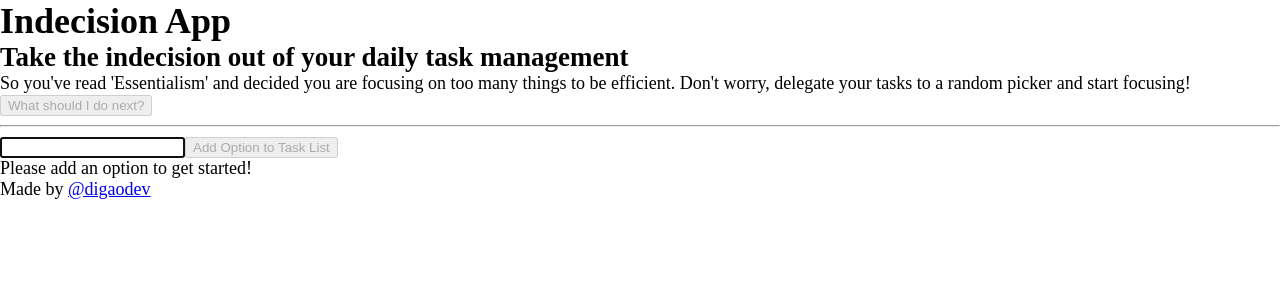
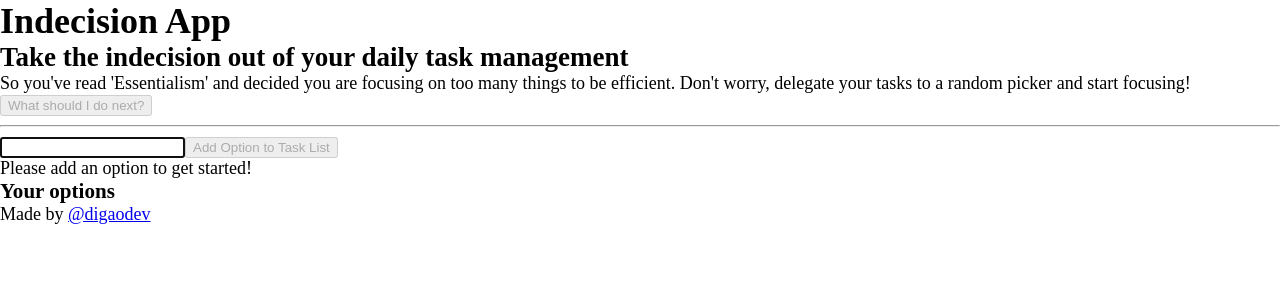
Before and after one commit to digaodev/react-indecision-app, a React (Create React App) app: page / in a window 1280 px wide. Shown: the top 300 px of the page. Built offline with nearby package versions, Linux system fonts and the light colour scheme.

Commit message:
Refactor: adjust font size to simplify rem units. Add heading to options list

```diff
--- a/src/components/OptionsList/OptionsList.js
+++ b/src/components/OptionsList/OptionsList.js
@@ -8,6 +8,7 @@ const OptionsList = ({
   handleDeleteAllOptions
 }) => (
   <section className="options-list">
+  <h3>Your options</h3>
     {options.length > 0 && (
       <button onClick={handleDeleteAllOptions}>Remove All Options</button>
     )}
--- a/src/index.css
+++ b/src/index.css
@@ -1,6 +1,10 @@
 html {
   box-sizing: border-box;
-  font-size: 18px;
+  font-size: 62.5%;
+}
+
+body {
+  font-size: 1.8rem;
 }
 
 *,
```
